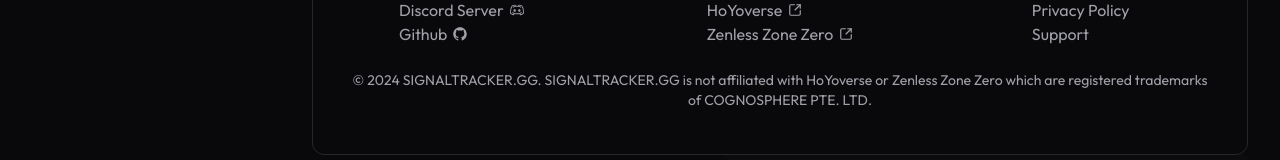
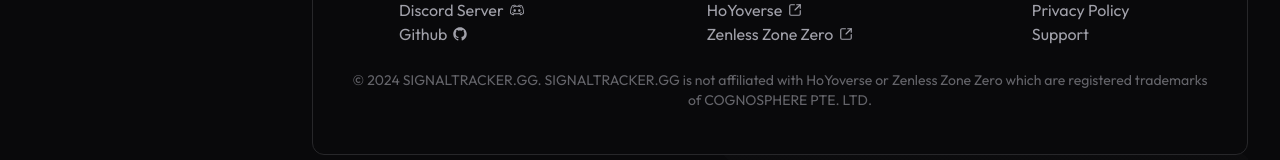
Before and after one commit to TristanKatwaroo/signal-tracker, a Next.js app: page / in a window 1280 px wide. Shown: the part 989-1149 px from the top of the page. Built offline with nearby package versions, Linux system fonts and the light colour scheme; no server answers; what tailwindcss-debug-screens would draw is missing.

Commit message:
updated footer UI

```diff
--- a/src/components/Footer.tsx
+++ b/src/components/Footer.tsx
@@ -44,7 +44,7 @@ const Footer = () => {
             </div>
           </div>
         </div>
-        <div className="w-full text-center text-muted-foreground px-6 text-sm mt-6 mb-1">
+        <div className="w-full text-center text-muted-foreground/60 px-6 text-sm mt-6 mb-1">
           &copy; {new Date().getFullYear()} SIGNALTRACKER.GG. SIGNALTRACKER.GG is not affiliated with HoYoverse or Zenless Zone Zero which are registered trademarks of COGNOSPHERE PTE. LTD.
         </div>
       </div>
```
